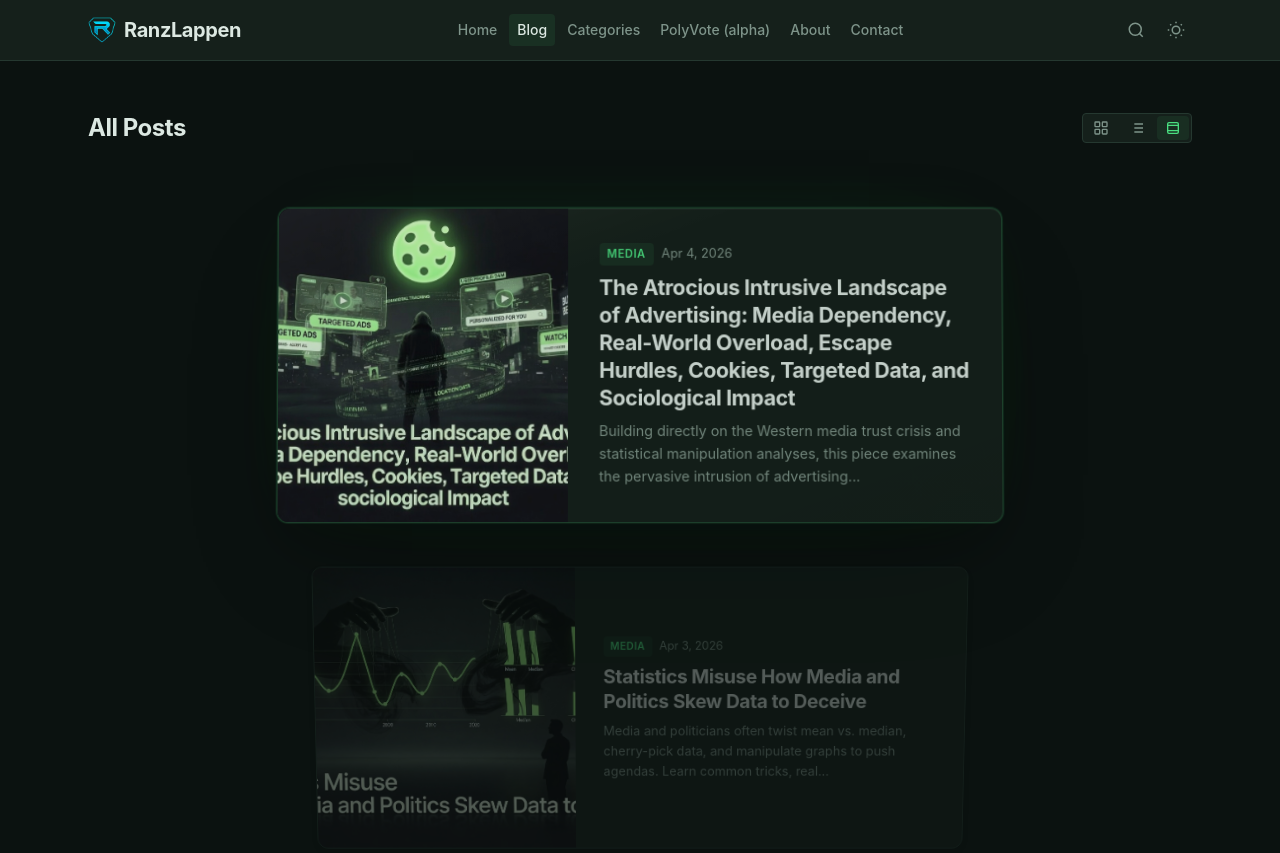
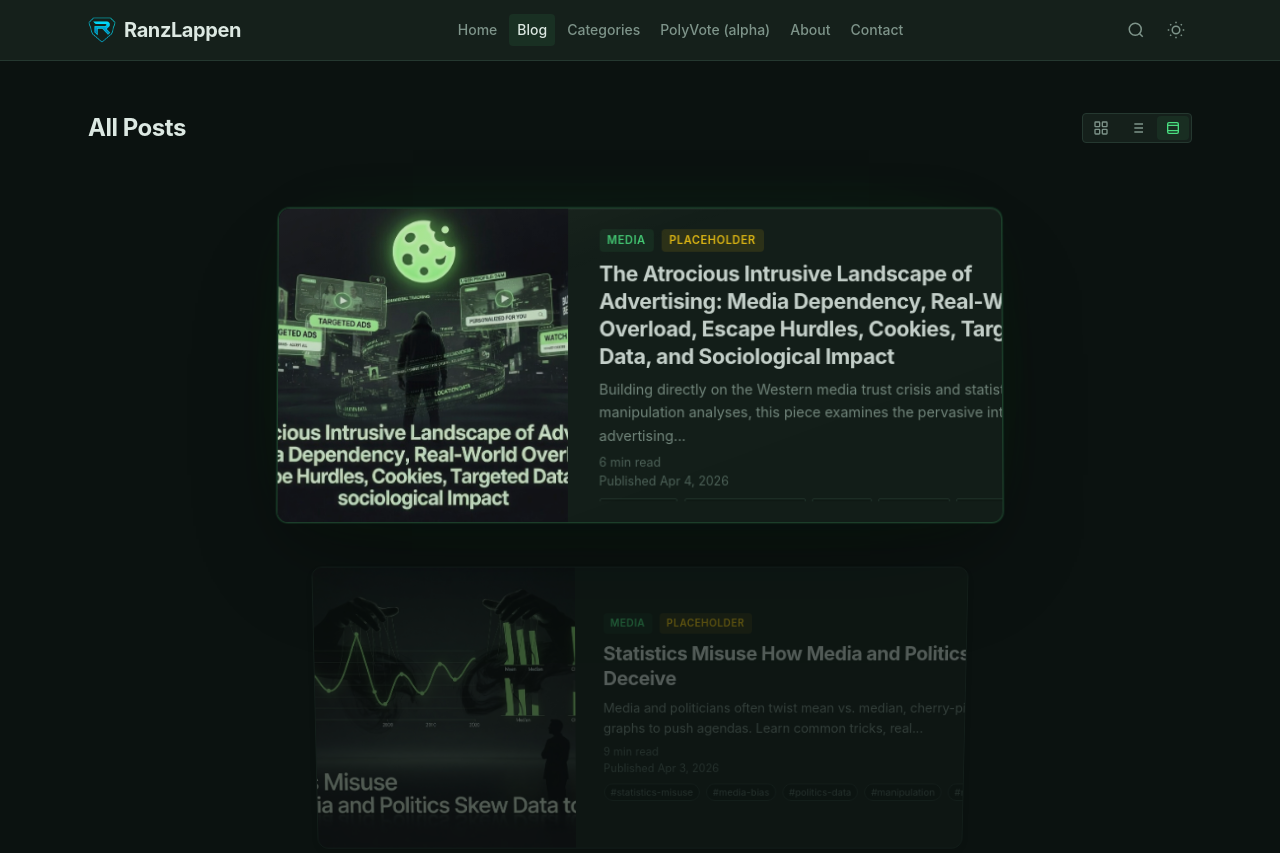
Before and after one commit to Ranzlappen/website, a Jekyll site: the page built from pages/blog.html, in a window 1280 px wide and 900 px high. Shown: the top 853 px of the window. Built offline with Jekyll 4.4.1, drawn with Linux system fonts in a browser that asks for light colours; some of the changed text lies outside the part shown.

Commit message:
Refine carousel card metadata layout and add subtle scrollable tags

```diff
--- a/_includes/post-card.html
+++ b/_includes/post-card.html
@@ -1,4 +1,3 @@
-<!-- [Status field update] Added status badge (.post-card__status) for non-published posts. -->
 <article class="post-card">
   <a href="{{ post.url | relative_url }}" class="post-card__link" aria-label="{{ post.title }}">
     <div class="post-card__image{% unless post.image %} post-card__image--placeholder{% endunless %}">
--- a/_includes/post-list-item.html
+++ b/_includes/post-list-item.html
@@ -1,4 +1,3 @@
-<!-- [Status field update] Added status badge (.post-card__status) for non-published posts. -->
 <article class="post-list-item">
   <a href="{{ post.url | relative_url }}" class="post-list-item__link" aria-label="{{ post.title }}"></a>
   <time class="post-list-item__date" datetime="{{ post.date | date_to_xmlschema }}">
--- a/assets/css/style.css
+++ b/assets/css/style.css
@@ -654,26 +654,18 @@
   color: var(--c-text-faint);
 }
 
-/* ============================================================
-   Carousel View — Vertical Carousel with Scroll-Driven Focus
-   CHANGE: Removed position:sticky entirely — cards in normal flow,
-           no overlapping, no z-index issues. JS highlights the card
-           nearest viewport center as you scroll.
-   DATE: 2026-04-05
-   ============================================================ */
-
-/* Registered custom properties for smooth scroll-driven interpolation */
-@property --r-rx {
+/* Carousel view — scroll-driven focus */
+@property --carousel-tilt-x {
   syntax: '<angle>';
   inherits: true;
   initial-value: 0deg;
 }
-@property --r-scale {
+@property --carousel-scale {
   syntax: '<number>';
   inherits: true;
   initial-value: 1;
 }
-@property --r-shadow {
+@property --carousel-shadow-depth {
   syntax: '<number>';
   inherits: true;
   initial-value: 0.3;
@@ -683,13 +675,14 @@
 .carousel-active {
   scrollbar-width: thin;
   scroll-snap-type: y mandatory;
+  overscroll-behavior-y: auto;
 }
 .carousel-active::-webkit-scrollbar { width: 6px; }
 .carousel-active::-webkit-scrollbar-thumb { background: var(--c-border); border-radius: 3px; }
 .carousel-active::-webkit-scrollbar-track { background: transparent; }
 
-/* Snap points at page top and bottom so you can scroll past the cards */
-.carousel-active .section-header {
+/* Snap the top-level content block so scroll can return to true page top */
+.carousel-active .page-content {
   scroll-snap-align: start;
 }
 .carousel-active .site-footer {
@@ -732,8 +725,8 @@
   width: 100%;
   min-height: 20rem;
   transform:
-    rotateX(var(--r-rx, 0deg))
-    scale(var(--r-scale, 1));
+    rotateX(var(--carousel-tilt-x, 0deg))
+    scale(var(--carousel-scale, 1));
   transform-style: preserve-3d;
   transform-origin: 50% 50%;
   will-change: transform, opacity;
@@ -743,13 +736,13 @@
 @keyframes carousel-breathe {
   0%, 100% {
     transform:
-      rotateX(var(--r-rx, 0deg))
-      scale(var(--r-scale, 1));
+      rotateX(var(--carousel-tilt-x, 0deg))
+      scale(var(--carousel-scale, 1));
   }
   50% {
     transform:
-      rotateX(calc(var(--r-rx, 0deg) + 0.4deg))
-      scale(calc(var(--r-scale, 1) * 1.003));
+      rotateX(calc(var(--carousel-tilt-x, 0deg) + 0.4deg))
+      scale(calc(var(--carousel-scale, 1) * 1.003));
   }
 }
 .carousel-card.is-focused .carousel-card__inner {
@@ -776,8 +769,8 @@
   background: var(--c-surface);
   border: 1px solid var(--c-border);
   box-shadow:
-    0 calc(var(--r-shadow, 0.3) * 50px) calc(var(--r-shadow, 0.3) * 120px) calc(var(--r-shadow, 0.3) * -25px) var(--c-card-shadow),
-    0 calc(var(--r-shadow, 0.3) * 18px) calc(var(--r-shadow, 0.3) * 50px) -8px rgba(0,0,0,0.16),
+    0 calc(var(--carousel-shadow-depth, 0.3) * 50px) calc(var(--carousel-shadow-depth, 0.3) * 120px) calc(var(--carousel-shadow-depth, 0.3) * -25px) var(--c-card-shadow),
+    0 calc(var(--carousel-shadow-depth, 0.3) * 18px) calc(var(--carousel-shadow-depth, 0.3) * 50px) -8px rgba(0,0,0,0.16),
     0 0 0 1px rgba(0,0,0,0.03);
   transition: box-shadow 0.6s cubic-bezier(0.16, 1, 0.3, 1), border-color 0.6s ease;
 }
@@ -905,10 +898,47 @@
 .carousel-card__meta {
   display: flex;
   align-items: center;
+  flex-wrap: wrap;
   gap: var(--space-sm);
   font-size: 0.8rem;
   color: var(--c-text-muted);
   margin-bottom: var(--space-sm);
+}
+
+.carousel-card__submeta {
+  display: grid;
+  gap: 0.15rem;
+  margin-top: var(--space-sm);
+  color: var(--c-text-faint);
+  font-size: 0.78rem;
+  line-height: 1.35;
+}
+
+.carousel-card__submeta-item {
+  display: block;
+  overflow-wrap: anywhere;
+}
+
+.carousel-card__tags {
+  display: flex;
+  gap: 0.4rem;
+  margin-top: var(--space-sm);
+  padding-bottom: 0.2rem;
+  overflow-x: auto;
+  overscroll-behavior-x: contain;
+  scrollbar-width: thin;
+}
+
+.carousel-card__tag {
+  flex: 0 0 auto;
+  padding: 1px 7px;
+  border-radius: 999px;
+  border: 1px solid var(--c-border);
+  background: var(--c-bg-alt);
+  color: var(--c-text-faint);
+  font-size: 0.68rem;
+  line-height: 1.5;
+  white-space: nowrap;
 }
 
 .carousel-card__title {
--- a/assets/js/main.js
+++ b/assets/js/main.js
@@ -98,9 +98,6 @@
   // -------------------------------------------------------
   // View Toggle (Grid / List / Carousel)
   // -------------------------------------------------------
-  // CHANGE: Extended view toggle to support Carousel 3D parallax mode
-  // REASON: Implement visually impressive card-stack scroll effect on /blog/
-  // DATE: 2026-04-04
   var viewGrid = document.getElementById('view-grid');
   var viewList = document.getElementById('view-list');
   var viewCarousel = document.getElementById('view-carousel');
@@ -149,11 +146,7 @@
   }
 
   // -------------------------------------------------------
-  // Carousel Vertical Carousel — Scroll-Driven Focus Engine
-  // CHANGE: Removed position:sticky entirely. Cards in normal document
-  //         flow — no overlapping, no z-index issues. JS highlights the
-  //         card nearest viewport center; others recede with tilt+scale.
-  // DATE: 2026-04-05
+  // Carousel — Scroll-Driven Focus Engine
   // -------------------------------------------------------
   var carouselRAF = null;
   var carouselScrollHandler = null;
@@ -228,9 +221,9 @@
           }
 
           card.style.opacity = opacity;
-          card.style.setProperty('--r-rx', rx + 'deg');
-          card.style.setProperty('--r-scale', scale);
-          card.style.setProperty('--r-shadow', shadow);
+          card.style.setProperty('--carousel-tilt-x', rx + 'deg');
+          card.style.setProperty('--carousel-scale', scale);
+          card.style.setProperty('--carousel-shadow-depth', shadow);
         }
       });
     }
--- a/pages/blog.html
+++ b/pages/blog.html
@@ -2,7 +2,6 @@
 layout: default
 title: Blog
 permalink: /blog/
-# [Status field update] Added status == "published" filter to both grid and list post loops.
 ---
 
 <section class="page-content">
@@ -63,28 +62,39 @@
                       {% endif %}
                     </div>
                     <div class="carousel-card__body">
+                      {% assign words = post.content | number_of_words %}
+                      {% assign minutes = words | divided_by: 200 %}
+                      {% if minutes < 1 %}{% assign minutes = 1 %}{% endif %}
+
                       <div class="carousel-card__meta">
                         {% if post.category %}
                           <span class="post-card__category">{{ post.category }}</span>
                         {% endif %}
-                        <time datetime="{{ post.date | date_to_xmlschema }}">{{ post.date | date: "%b %-d, %Y" }}</time>
+                        {% if post.status != "published" %}
+                          <span class="post-card__status">{{ post.status | capitalize }}</span>
+                        {% endif %}
                       </div>
+
                       <h3 class="carousel-card__title">{{ post.title }}</h3>
                       <p class="carousel-card__excerpt">{{ post.description | default: post.excerpt | strip_html | truncatewords: 20 }}</p>
+
+                      <div class="carousel-card__submeta">
+                        <span class="carousel-card__submeta-item">{{ minutes }} min read</span>
+                        <time class="carousel-card__submeta-item" datetime="{{ post.date | date_to_xmlschema }}">Published {{ post.date | date: "%b %-d, %Y" }}</time>
+                      </div>
+
+                      {% if post.tags and post.tags.size > 0 %}
+                        <div class="carousel-card__tags" aria-label="Post tags">
+                          {% for tag in post.tags limit: 6 %}
+                            <span class="carousel-card__tag">#{{ tag }}</span>
+                          {% endfor %}
+                        </div>
+                      {% endif %}
                     </div>
                   </div>
                   <div class="carousel-card__face carousel-card__back">
                     <div class="carousel-card__body">
                       <p class="carousel-card__excerpt">{{ post.description | default: post.excerpt | strip_html | truncatewords: 50 }}</p>
-                      <div class="carousel-card__footer">
-                        {% assign words = post.content | number_of_words %}
-                        {% assign minutes = words | divided_by: 200 %}
-                        {% if minutes < 1 %}{% assign minutes = 1 %}{% endif %}
-                        <span>{{ minutes }} min read</span>
-                        {% if post.tags.size > 0 %}
-                          <span>{{ post.tags | first }}</span>
-                        {% endif %}
-                      </div>
                       <span class="carousel-card__cta">Read Article &rarr;</span>
                     </div>
                   </div>
```
Also changed, not shown: README.md.
